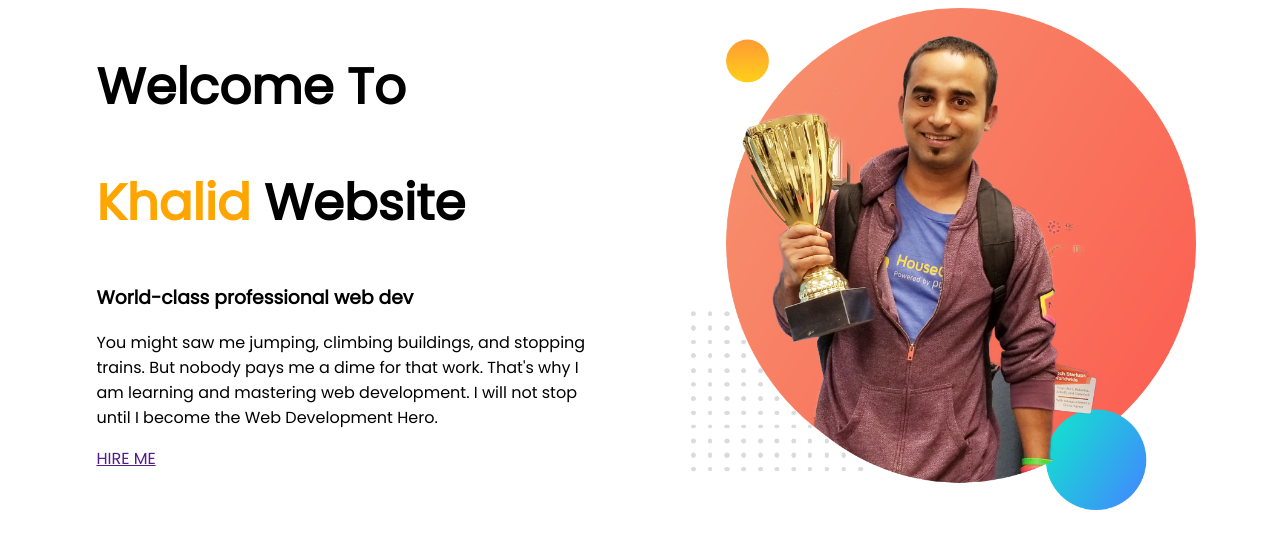
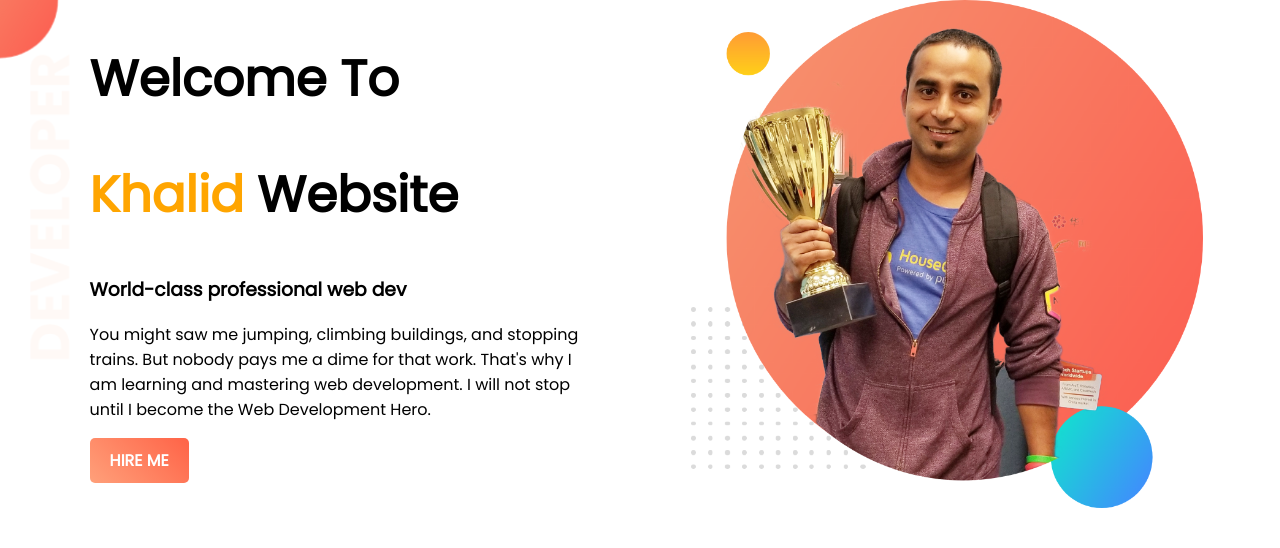
Before and after one commit to mkmahfuz/web-porfolio, a plain HTML site: page index.html in a window 1280 px wide. Drawn offline with Linux system fonts and the light colour scheme.

Commit message:
hire button added

```diff
--- a/index.html
+++ b/index.html
@@ -9,7 +9,7 @@
     <link rel="stylesheet" href="style.css">
 </head>
 <body>
-    <section >
+    <section class="top-banner">
         <div class="half-width">
             <h1>Welcome To</h1>
             <h1><span class="highlight-orange">Khalid</span> Website</h1>
--- a/style.css
+++ b/style.css
@@ -1,5 +1,6 @@
 body{
     font-family: 'Poppins', sans-serif;
+    margin: 0;
 }
 h1{
     font-size: 50px;
@@ -16,3 +17,21 @@ h1{
 .half-width img{
     width: 100%;
 }
+.top-banner{
+    background-image: url("images/top-banner.png");
+    background-repeat: no-repeat;
+
+}
+section{
+    height: 500px;
+}
+a{
+    text-decoration: none;
+    display: inline-block;
+    color: white;
+    font-weight: 700;
+
+    background-image: linear-gradient(45deg,lightsalmon,tomato);
+    padding: 10px 20px;
+    border-radius: 5px;
+}
```
